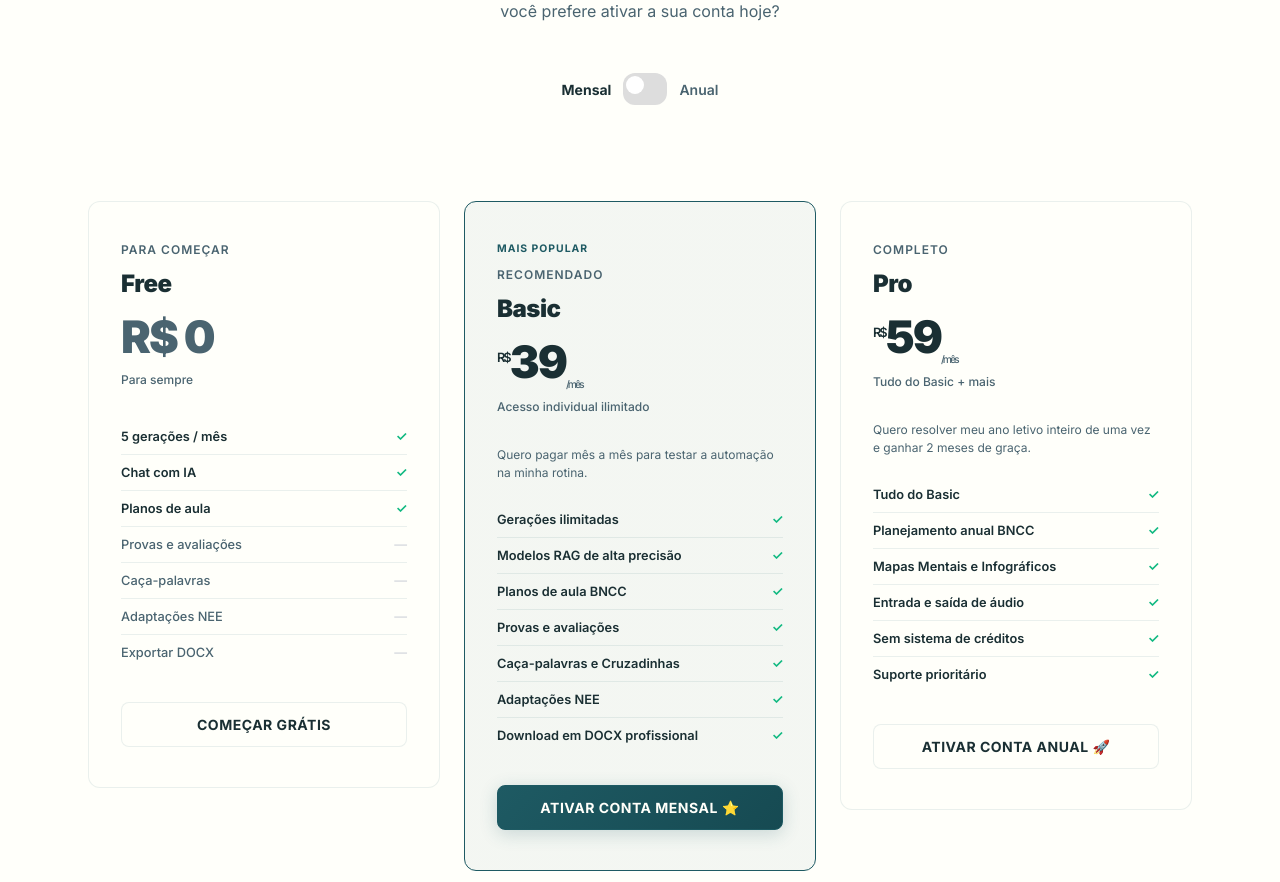
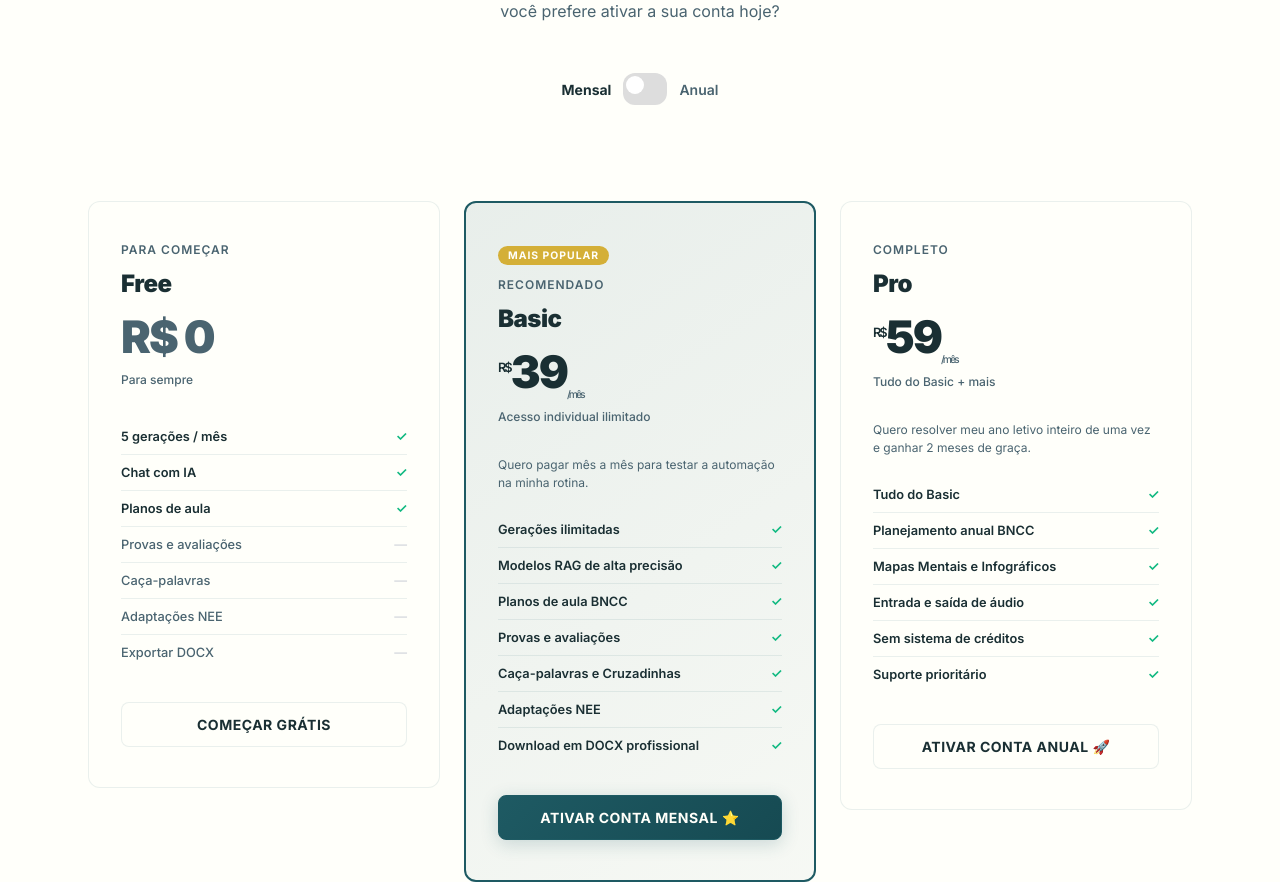
Before and after one commit to felipegmcs-pixel/planos-aula, a Flask app: template templates/planos.html in a window 1280 px wide. Shown: the part 416-1298 px from the top of the page. Run offline with Flask 3, Linux system fonts and the light colour scheme; the template is opened without the code that fills it, so the values that code supplies are empty; parts of the project's set-up code (start-up, migrations or seed data) failed here and were passed over; some libraries are stand-ins or nearby versions.

Commit message:
fix: plan-card.hot turquesa + badge Recomendado dourado
Co-Authored-By: Claude Sonnet 4.6 <noreply@anthropic.com>

```diff
--- a/templates/planos.html
+++ b/templates/planos.html
@@ -73,8 +73,8 @@
     .pricing-grid{max-width:1200px;margin:0 auto;padding:0 48px;display:grid;grid-template-columns:repeat(3,1fr);gap:24px;align-items:start}
     .plan-card{padding:40px 32px;border:1px solid var(--line);border-radius:12px;background:var(--bg);transition:all .3s}
     .plan-card:hover{border-color:var(--indigo);box-shadow:0 8px 32px rgba(30,90,99,.1)}
-    .plan-card.hot{border-color:var(--indigo);background:linear-gradient(135deg,rgba(30,90,99,.05),rgba(30,90,99,.05))}
-    .plan-badge{font-size:.65rem;font-weight:700;letter-spacing:1px;text-transform:uppercase;color:var(--indigo);margin-bottom:12px}
+    .plan-card.hot{border-color:#1E5A63;border-width:2px;background:linear-gradient(145deg,rgba(30,90,99,.10),rgba(30,90,99,.04))}
+    .plan-badge{font-size:.65rem;font-weight:700;letter-spacing:1px;text-transform:uppercase;color:#FFFFFA;background:#D4AF37;padding:3px 10px;border-radius:100px;display:inline-block;margin-bottom:12px}
     .plan-lbl{font-size:.75rem;font-weight:600;letter-spacing:1px;text-transform:uppercase;color:var(--text2);margin-bottom:12px}
     .plan-name{font-size:1.5rem;font-weight:900;letter-spacing:-.5px;color:var(--text);margin-bottom:12px}
     .plan-price{font-size:2.8rem;font-weight:900;letter-spacing:-2px;color:var(--text);margin-bottom:8px}
```
